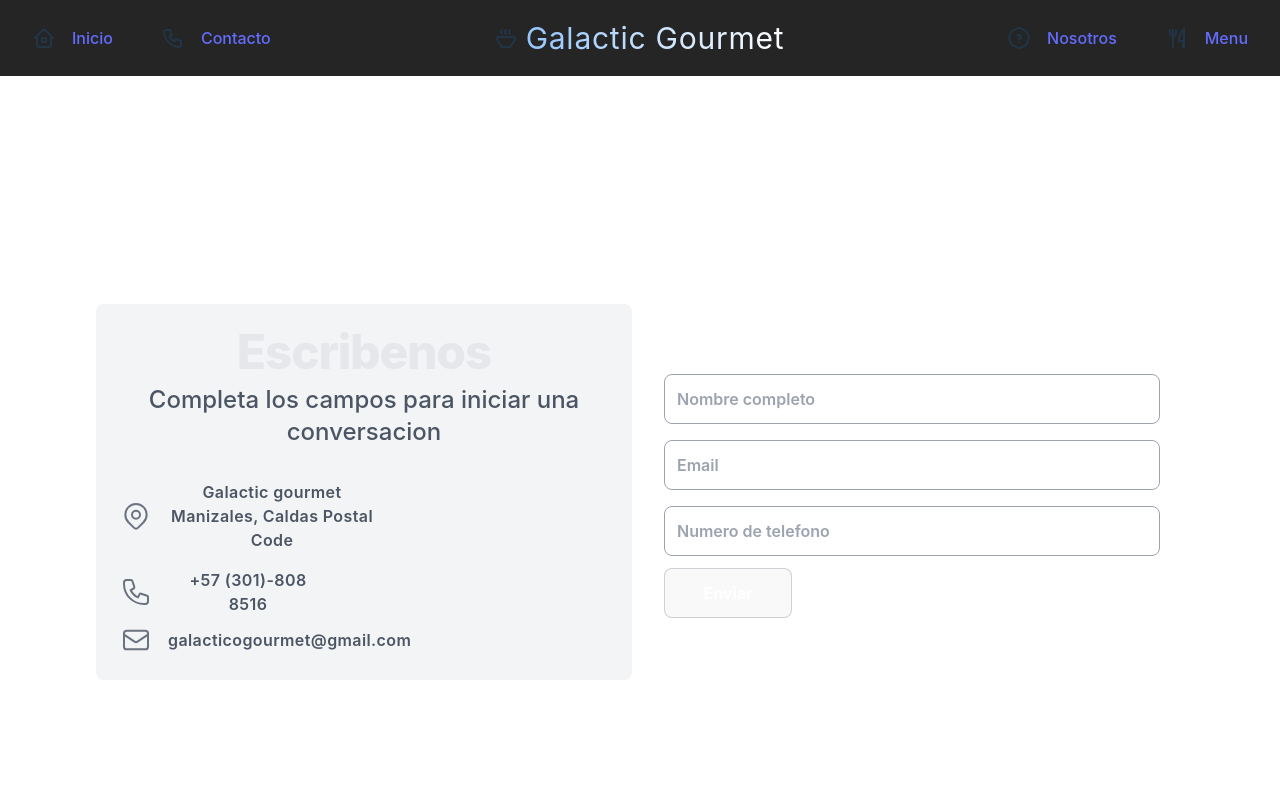
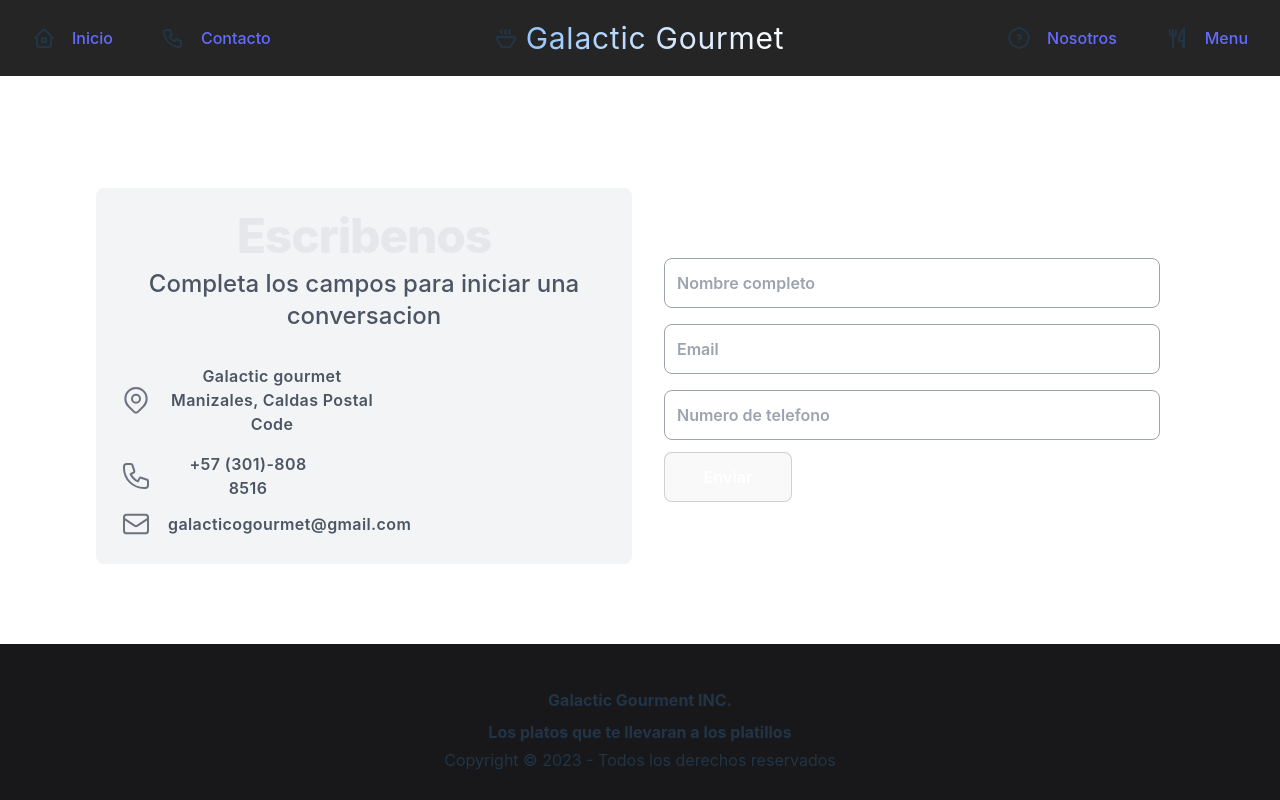
Before and after one commit to Montes01/Galactic-gourmet, a React (Vite) app: page /Contact in a window 1280 px wide. Shown: the top 800 px of the page. Built offline with nearby package versions, Linux system fonts and the light colour scheme.

Commit message:
fixed height contact error

```diff
--- a/src/Components/Contact/Contact.tsx
+++ b/src/Components/Contact/Contact.tsx
@@ -2,9 +2,9 @@ import { Social } from "../../Constants/Consts";
 
 export const Contact = () => {
   return (
-    <div className="relative flex items-top justify-center min-h-screen bg-white dark:bg-zinc-900  sm:items-center sm:pt-0">
+    <div className="relative flex items-top justify-center bg-white dark:bg-zinc-900  sm:items-center sm:pt-0">
       <div className="max-w-6xl mx-auto sm:px-6 lg:px-8">
-        <div className="mt-8 overflow-hidden">
+        <div className="mt-8 overflow-hidden py-20">
           <div className="grid grid-cols-1 md:grid-cols-2">
             <div className="p-6 mr-2 bg-gray-100 dark:bg-zinc-800 sm:rounded-lg">
               <h1 className="text-4xl sm:text-5xl text-gray-200 dark:text-white font-extrabold tracking-tight">
@@ -84,9 +84,9 @@ export const Contact = () => {
                     d="M3 8l7.89 5.26a2 2 0 002.22 0L21 8M5 19h14a2 2 0 002-2V7a2 2 0 00-2-2H5a2 2 0 00-2 2v10a2 2 0 002 2z"
                   />
                 </svg>
-                <div className="ml-4 text-md tracking-wide font-semibold w-40">
+                <p className="ml-4 text-ellipsis text-md tracking-wide font-semibold w-40">
                   {Social.Gmail}
-                </div>
+                </p>
               </div>
             </div>
 
```
